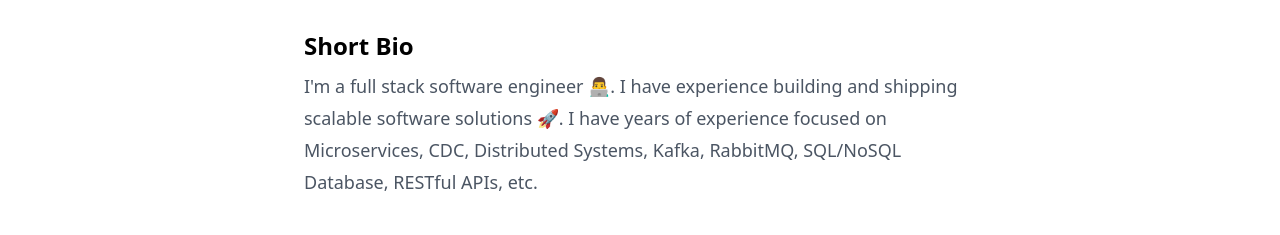
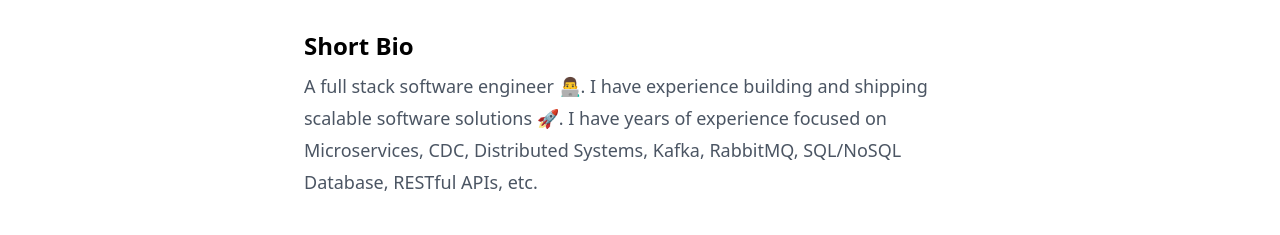
Before and after one commit to asadullahaziz/asadullahaziz.com, an Astro site: page /about in a window 1280 px wide. Shown: the part 616-851 px from the top of the page. Built offline with nearby package versions, Linux system fonts and the light colour scheme; Astro itself is replaced by a stand-in of ours.

Commit message:
Update: bio

```diff
--- a/src/pages/about.astro
+++ b/src/pages/about.astro
@@ -21,7 +21,7 @@
     <p
       class="text-sm leading-6 text-gray-600 dark:text-neutral-400 sm:leading-7 lg:leading-8 sm:text-base lg:text-lg"
     >
-      I'm a full stack software engineer 👨‍💻. I have experience building and
+      A full stack software engineer 👨‍💻. I have experience building and
       shipping scalable software solutions 🚀. I have years of experience
       focused on Microservices, CDC, Distributed Systems, Kafka, RabbitMQ,
       SQL/NoSQL Database, RESTful APIs, etc.
```
